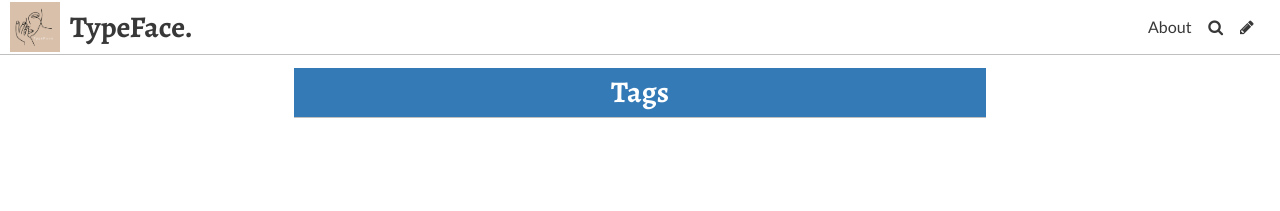
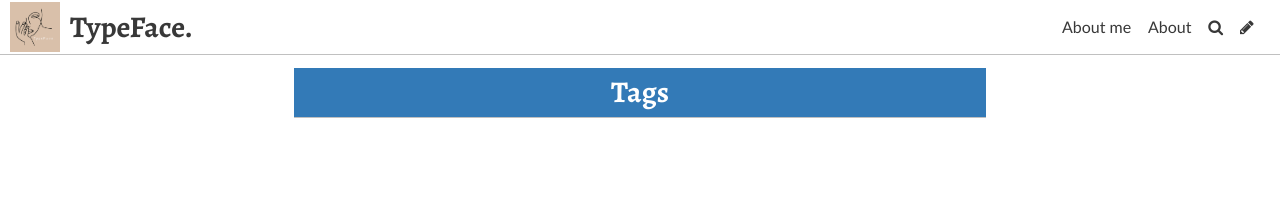
Before and after one commit to hollyhumphries/mybrookesblog, a Jekyll site: the page built from pages/tags.md, in a window 1280 px wide. Shown: the top 211 px of the page. Built offline with Jekyll 4.4.1, drawn with Linux system fonts in a browser that asks for light colours; some web fonts are replaced.

Commit message:
Update Settings “general”

```diff
--- a/_data/settings.yml
+++ b/_data/settings.yml
@@ -9,4 +9,6 @@ favicon: ../uploads/favicon.ico
 gridlayout: true
 fixednavbar: true
 upzoom: true
-items: []
+items:
+  - name: "About me "
+    siteurl: /aboutme/
```
